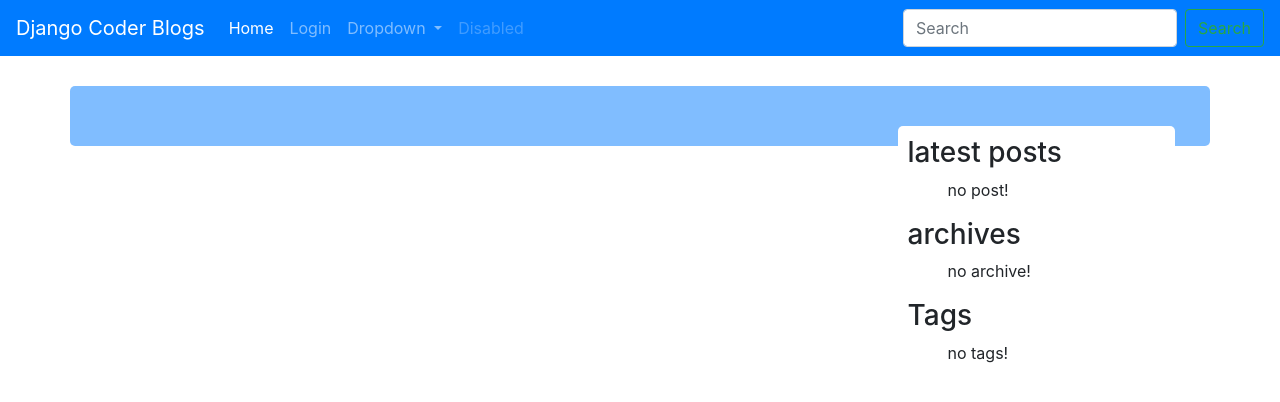
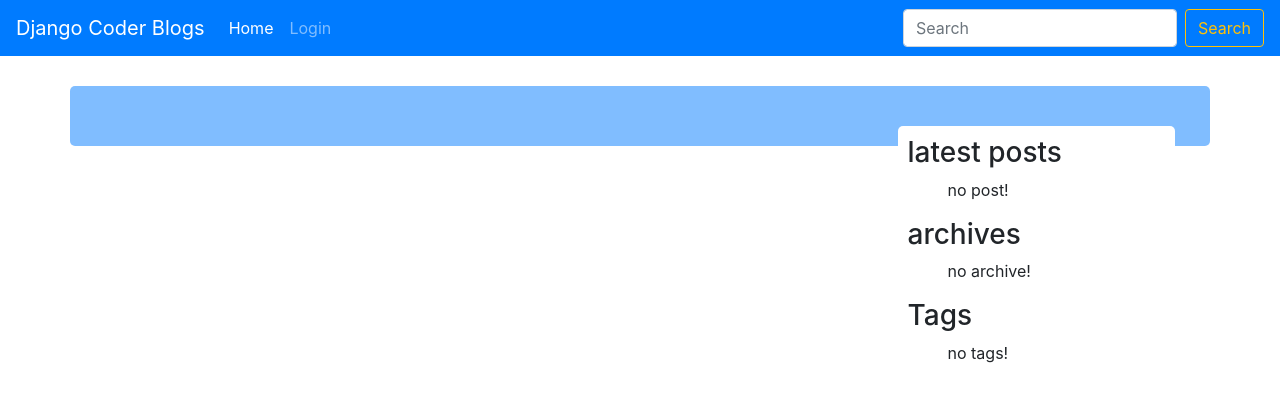
Before and after one commit to Mike-Dai/djangocoder, a Django app: page / in a window 1280 px wide. Shown: the top 402 px of the page. Run offline with Django 3.2, Linux system fonts and the light colour scheme; data that the repository does not hold is empty; some libraries are stand-ins or nearby versions.

Commit message:
Modify css of navbar and comment.

```diff
--- a/blog/static/styles/blog.css
+++ b/blog/static/styles/blog.css
@@ -40,3 +40,6 @@
 	padding:10px;
 	border-radius: 5px;
 }
+.btn_outline_primary {
+	width: 50px;
+}
--- a/blog/templates/blog/base.html
+++ b/blog/templates/blog/base.html
@@ -32,24 +32,10 @@
 				        <a class="nav-link" href="#">Login</a>
 				      </li>
 				    {% endif %}
-			      <li class="nav-item dropdown">
-			        <a class="nav-link dropdown-toggle" href="#" id="navbarDropdown" role="button" data-toggle="dropdown" aria-haspopup="true" aria-expanded="false">
-			          Dropdown
-			        </a>
-			        <div class="dropdown-menu" aria-labelledby="navbarDropdown">
-			          <a class="dropdown-item" href="#">Action</a>
-			          <a class="dropdown-item" href="#">Another action</a>
-			          <div class="dropdown-divider"></div>
-			          <a class="dropdown-item" href="#">Something else here</a>
-			        </div>
-			      </li>
-			      <li class="nav-item">
-			        <a class="nav-link disabled" href="#" tabindex="-1" aria-disabled="true">Disabled</a>
-			      </li>
 			    </ul>
 			    <form class="form-inline my-2 my-lg-0">
 			      <input class="form-control mr-sm-2" type="search" placeholder="Search" aria-label="Search">
-			      <button class="btn btn-outline-success my-2 my-sm-0" type="submit">Search</button>
+			      <button class="btn btn-outline-warning my-2 my-sm-0" type="submit">Search</button>
 			    </form>
 			  </div>
 		</nav>
```
Also changed, not shown: blog/templates/blog/post_detail.html (+5 -4 lines), blog/templates/blog/post_draft_list.html (deleted, +0 -9 lines).
